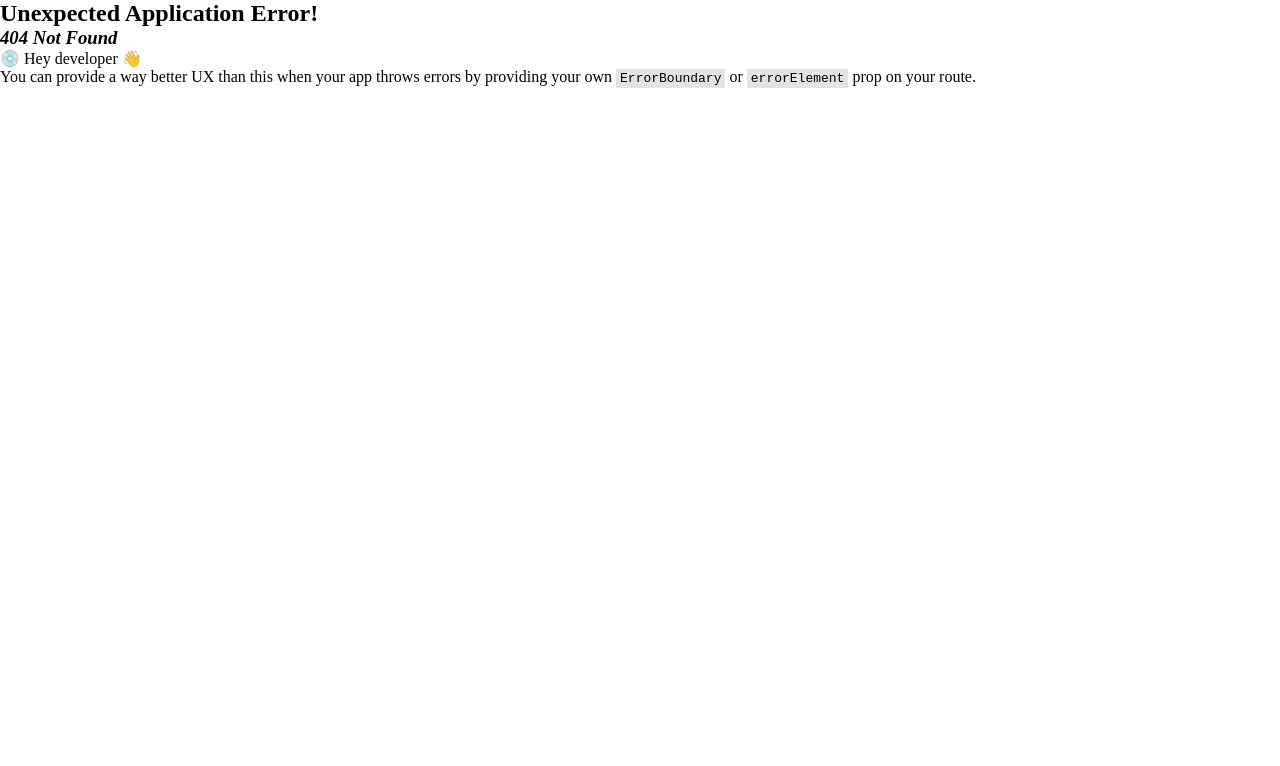
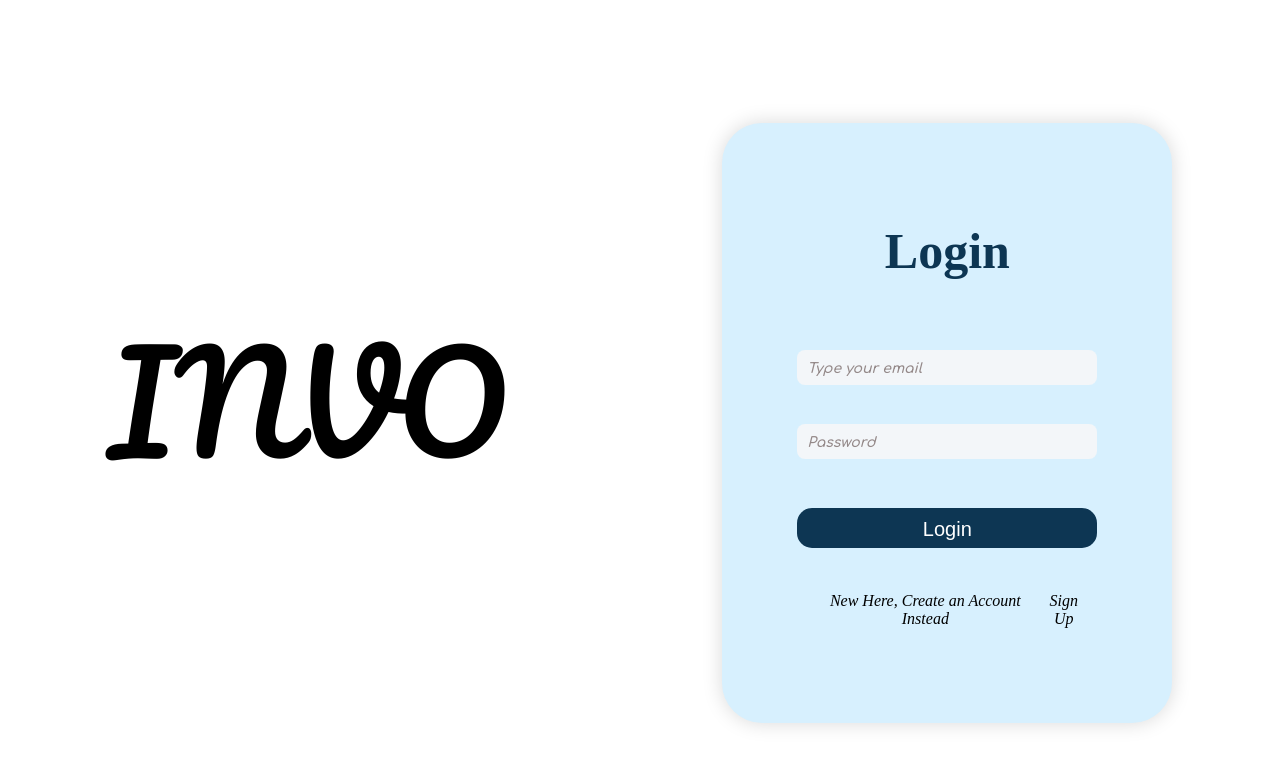
Before and after one commit to nikhitkumar00/Inventify, a React (Vite) app: page /login in a window 1280 px wide. Before the commit this address had no page. Shown: the top 766 px of the page. Built offline with nearby package versions, Linux system fonts and the light colour scheme.

Commit message:
minor changes in login

```diff
--- a/src/Components/Login/Login.css
+++ b/src/Components/Login/Login.css
@@ -12,8 +12,8 @@
   margin:10% 0 10% 0;
 }
 .box_login{
-    width:250px;
-    height:400px;
+  width:450px;
+  height:600px;
   display: flex;
   flex-direction: column;
   justify-content: space-around;
@@ -41,7 +41,7 @@
   align-items: center;
   }
 
-  input[type="text"],input[type="password"]{
+.text_login{
   height: 25px;
   width:300px;
   margin-bottom:20px;
@@ -62,7 +62,7 @@
   font-size: 14px;
 }
 
-  button {
+.button_login {
   background-color:#0D3653;
   color: white;
   border: none;
@@ -75,7 +75,7 @@
   padding: 10px;
 
 }
-  button:hover {
+.button_login:hover {
   background-color:#2874aa;
 }
 
@@ -83,5 +83,4 @@
   text-align:center;
   margin-left: 5px;
   margin-top:30px;
-
 }
--- a/src/Components/Login/Login.jsx
+++ b/src/Components/Login/Login.jsx
@@ -1,25 +1,33 @@
-
 import "./Login.css";
 
-const Login = () =>(
+const Login = () => (
   <div className="wrap_login">
-        <div className="logo_login">
-            INVO
-        </div>
-        < div className="box_login">
-            <div className="head_login">
-                Login
-            </div>
+    <div className="logo_login">INVO</div>
+    <div className="box_login">
+      <div className="head_login">Login</div>
 
       <form className="form_login">
-                    <input type="text" placeholder="Type your email"></input>
-                    <input type="password" placeholder="Password"></input>
-                    <button type="submit">Login</button>
-                    <div className="signup_login"><p>
-                    New Here, Create an Account <br></br>Instead <a href="">Sign Up</a></p>
+        <input
+          className="text_login"
+          type="text"
+          placeholder="Type your email"
+                >
+
+        </input>
+        <input
+          className="text_login"
+          type="password"
+          placeholder="Password"
+                >
+
+        </input>
+        <button className="button_login" type="submit">Login</button>
+        <div className="signup_login">
+          <p>
+            New Here, Create an Account Instead <a>Sign Up</a>
+          </p>
         </div>
       </form>
-
     </div>
   </div>
 );
```
Also changed, not shown: src/main.jsx (+10 -6 lines). Lines whose indentation alone changed are shown as unchanged.
